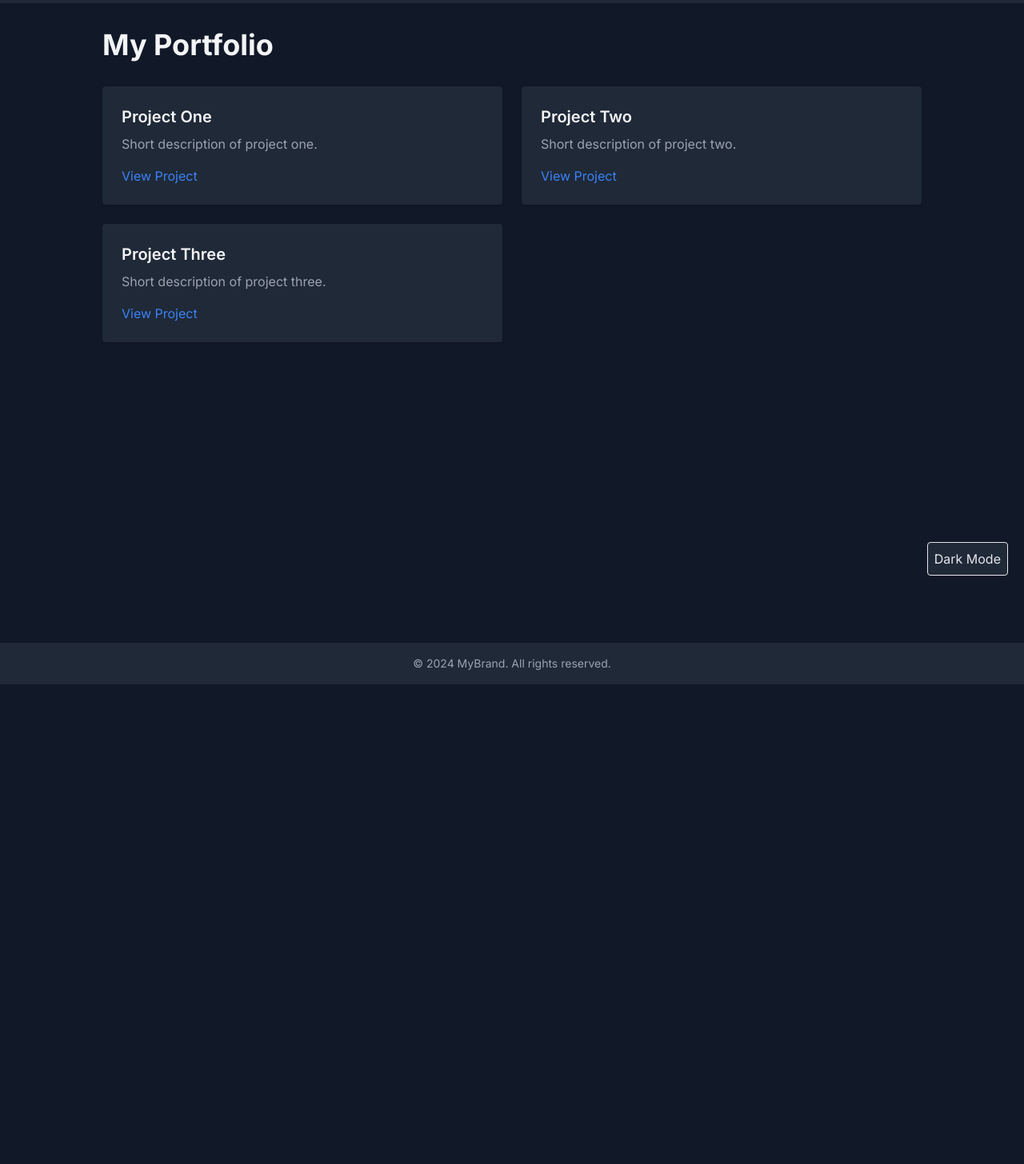
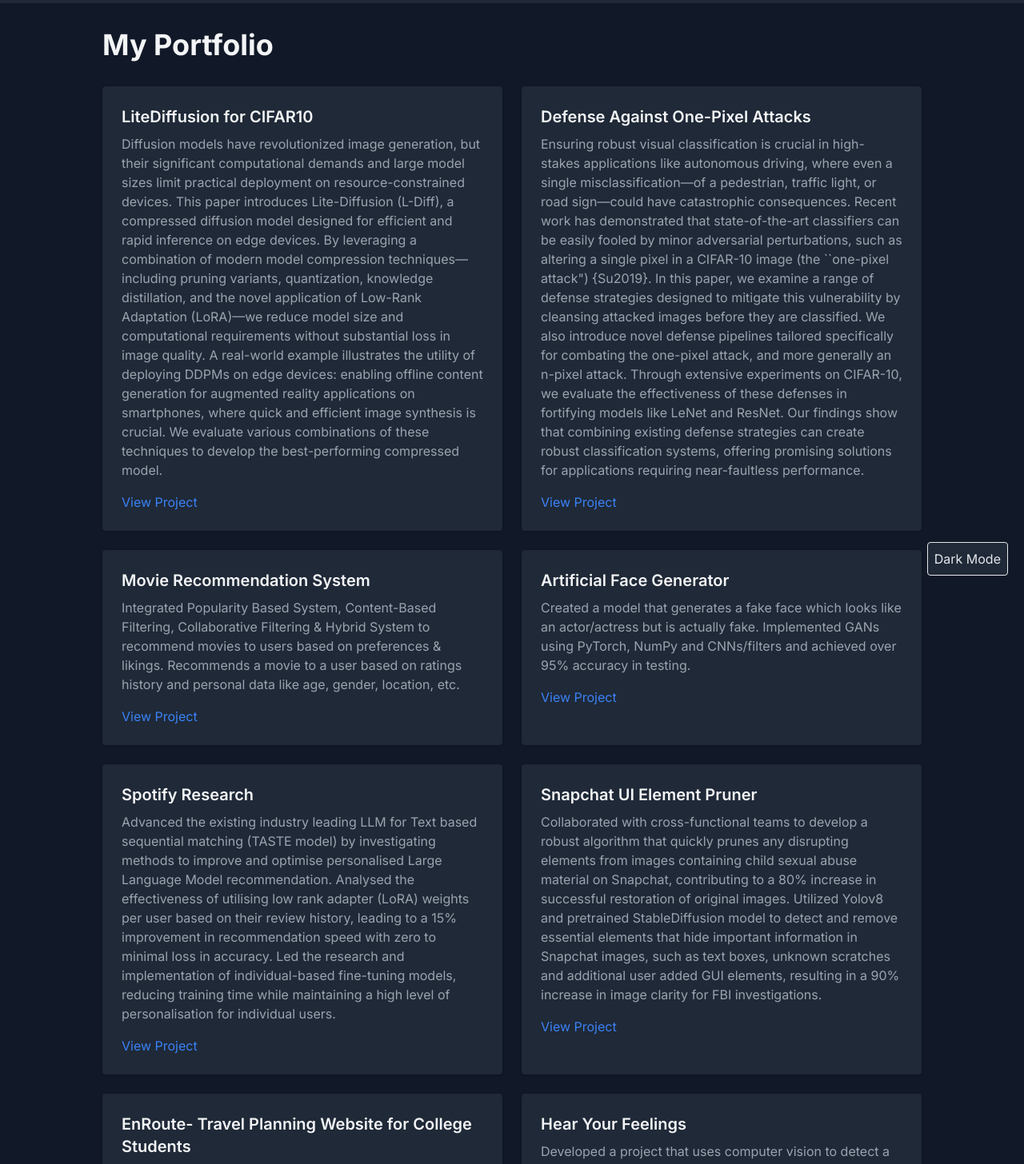
Before and after one commit to DarshGondalia/DarshGondalia.github.io, a Next.js app: page /portfolio in a window 1280 px wide. Shown: the part 60-1516 px from the top of the page at 80% size. Before the commit the page ends 916 px from the top, so only its background shows below. Built offline with nearby package versions, Linux system fonts and the light colour scheme.

Commit message:
Update is Left

```diff
--- a/app/portfolio/page.tsx
+++ b/app/portfolio/page.tsx
@@ -10,19 +10,44 @@ interface Project {
 export default function PortfolioPage() {
   const projects: Project[] = [
     {
-      title: 'Project One',
-      description: 'Short description of project one.',
-      link: 'https://example.com/project-one',
+      title: 'LiteDiffusion for CIFAR10',
+      description: 'Diffusion models have revolutionized image generation, but their significant computational demands and large model sizes limit practical deployment on resource-constrained devices. This paper introduces Lite-Diffusion (L-Diff), a compressed diffusion model designed for efficient and rapid inference on edge devices. By leveraging a combination of modern model compression techniques—including pruning variants, quantization, knowledge distillation, and the novel application of Low-Rank Adaptation (LoRA)—we reduce model size and computational requirements without substantial loss in image quality. A real-world example illustrates the utility of deploying DDPMs on edge devices: enabling offline content generation for augmented reality applications on smartphones, where quick and efficient image synthesis is crucial. We evaluate various combinations of these techniques to develop the best-performing compressed model.',
+      link: 'https://github.com/DarshGondalia/Prune-QuantizationDDPM',
     },
     {
-      title: 'Project Two',
-      description: 'Short description of project two.',
-      link: 'https://example.com/project-two',
+      title: 'Defense Against One-Pixel Attacks',
+      description: 'Ensuring robust visual classification is crucial in high-stakes applications like autonomous driving, where even a single misclassification—of a pedestrian, traffic light, or road sign—could have catastrophic consequences. Recent work has demonstrated that state-of-the-art classifiers can be easily fooled by minor adversarial perturbations, such as altering a single pixel in a CIFAR-10 image (the ``one-pixel attack") {Su2019}. In this paper, we examine a range of defense strategies designed to mitigate this vulnerability by cleansing attacked images before they are classified. We also introduce novel defense pipelines tailored specifically for combating the one-pixel attack, and more generally an n-pixel attack. Through extensive experiments on CIFAR-10, we evaluate the effectiveness of these defenses in fortifying models like LeNet and ResNet. Our findings show that combining existing defense strategies can create robust classification systems, offering promising solutions for applications requiring near-faultless performance.',
+      link: 'https://github.com/DarshGondalia/DefenseAgainstOnePixelAttacks',
     },
     {
-      title: 'Project Three',
-      description: 'Short description of project three.',
-      link: 'https://example.com/project-three',
+      title: 'Movie Recommendation System',
+      description: 'Integrated Popularity Based System, Content-Based Filtering, Collaborative Filtering & Hybrid System to recommend movies to users based on preferences & likings. Recommends a movie to a user based on ratings history and personal data like age, gender, location, etc.',
+      link: 'https://github.com/DarshGondalia/MovieRecommendationSystem',
+    },
+    {
+      title: 'Artificial Face Generator',
+      description: 'Created a model that generates a fake face which looks like an actor/actress but is actually fake. Implemented GANs using PyTorch, NumPy and CNNs/filters and achieved over 95% accuracy in testing.',
+      link: 'https://github.com/DarshGondalia/FaceGenerator',
+    },
+    {
+      title: 'Spotify Research',
+      description: 'Advanced the existing industry leading LLM for Text based sequential matching (TASTE model) by investigating methods to improve and optimise personalised Large Language Model recommendation. Analysed the effectiveness of utilising low rank adapter (LoRA) weights per user based on their review history, leading to a 15% improvement in recommendation speed with zero to minimal loss in accuracy. Led the research and implementation of individual-based fine-tuning models, reducing training time while maintaining a high level of personalisation for individual users.',
+      link: 'https://www.linkedin.com/in/darsh-gondalia/',
+    },
+    {
+      title: 'Snapchat UI Element Pruner',
+      description: 'Collaborated with cross-functional teams to develop a robust algorithm that quickly prunes any disrupting elements from images containing child sexual abuse material on Snapchat, contributing to a 80% increase in successful restoration of original images. Utilized Yolov8 and pretrained StableDiffusion model to detect and remove essential elements that hide important information in Snapchat images, such as text boxes, unknown scratches and additional user added GUI elements, resulting in a 90% increase in image clarity for FBI investigations.',
+      link: 'https://docs.google.com/presentation/d/18bIOMT48OugeQZZq_j95trcD_jF-MUwv3dT0VAnabHM/edit#slide=id.p',
+    },
+    {
+      title: 'EnRoute- Travel Planning Website for College Students',
+      description: 'Built and deployed custom EnRoute Travel website using Javascript, ExpressJS, HTML & CSS for college students to easily plan their vacations. Created user-friendly interface with features tailored to college student\'s vacation needs; grew monthly customer base by 25%. Implemented server using Node.js, Express.js; database using MongoDB; dynamic website using HTML, CSS, Javascript, Bootstrap.',
+      link: 'https://docs.google.com/presentation/d/18bIOMT48OugeQZZq_j95trcD_jF-MUwv3dT0VAnabHM/edit#slide=id.p',
+    },
+    {
+      title: 'Hear Your Feelings',
+      description: 'Developed a project that uses computer vision to detect a user\'s emotion and provides song genre and playlist recommendations based on that emotion. Integrated Machine Learning algorithms to recognize 5 different emotions with 95% accuracy, increasing user engagement by 25%. Deployed an automated system for analyzing images of human faces in real-time using TensorFlow & OpenCV technologies, resulting in a 30% reduction in development costs. Merging two models- 1. Emotion detector using PyTorch, KNF, NumPy. 2. Song Suggestion using SGD on Spotify music dataset.',
+      link: 'https://github.com/DarshGondalia/HearYourFeelings',
     },
   ]
 
```
